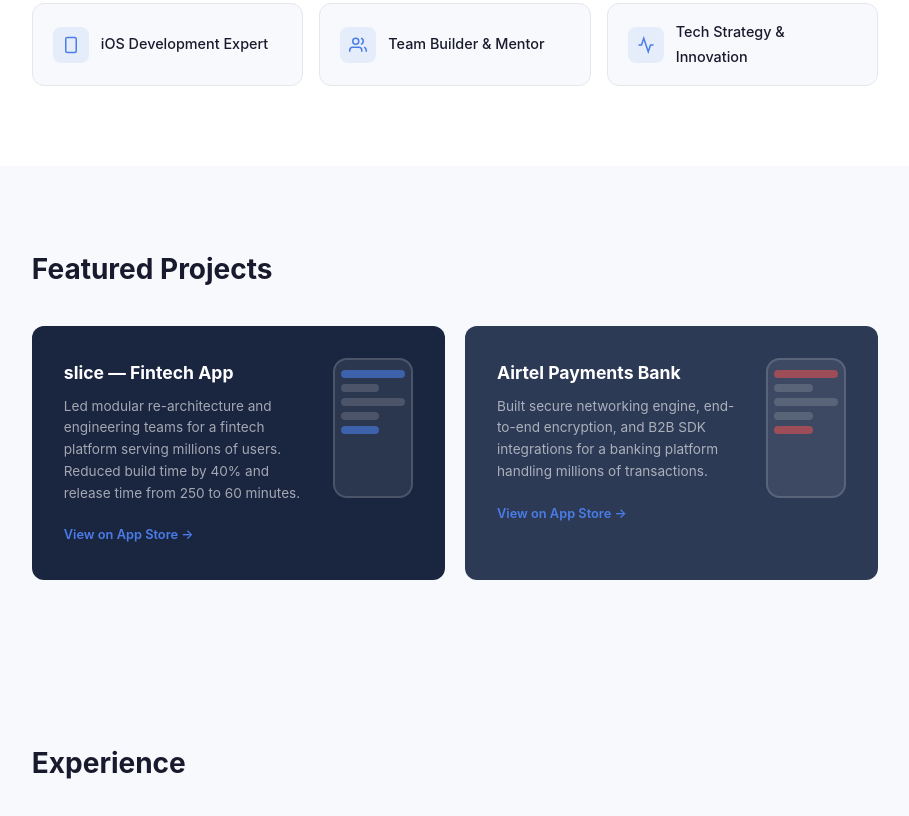
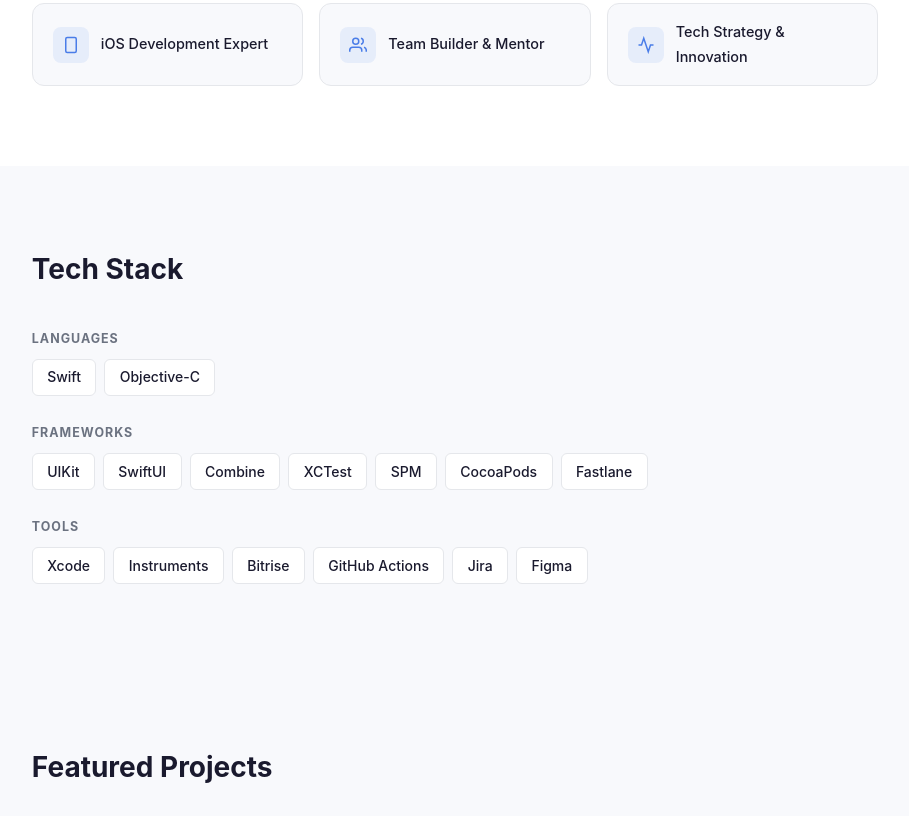
Before and after one commit to tuhinsbuddy/ts_web, a plain HTML site: page index.html in a window 1280 px wide. Shown: the part 968-1784 px from the top of the page, without its empty margins (185-1094 px from the left). Drawn offline with Linux system fonts and the light colour scheme.

Commit message:
Working on new changes.

```diff
--- a/index.html
+++ b/index.html
@@ -16,10 +16,11 @@
     <div class="nav-logo">Tuhin Samui</div>
     <ul class="nav-links">
       <li><a href="#about">About</a></li>
+      <li><a href="#skills">Skills</a></li>
       <li><a href="#projects">Projects</a></li>
       <li><a href="#experience">Experience</a></li>
       <li><a href="#opensource">Open Source</a></li>
-<li><a href="#insights">Insights</a></li>
+      <li><a href="#insights">Insights</a></li>
       <li><a href="#contact">Contact</a></li>
     </ul>
     <button class="nav-toggle" aria-label="Toggle menu">&#9776;</button>
@@ -30,7 +31,7 @@
     <div class="hero-inner">
       <div class="hero-content">
         <h1 class="hero-name">Tuhin Samui</h1>
-        <h2 class="hero-title">Senior / Lead iOS Engineer &amp; Engineering Leader</h2>
+        <h2 class="hero-title">Engineering Manager – Mobile &amp; iOS Engineer</h2>
         <p class="hero-sub">Building large-scale fintech mobile products and leading high-performance engineering teams.</p>
         <div class="hero-cta">
           <a href="#projects" class="btn btn-primary">View My Work</a>
@@ -121,6 +122,45 @@
             <svg viewBox="0 0 24 24" fill="none" stroke="currentColor" stroke-width="2"><polyline points="22 12 18 12 15 21 9 3 6 12 2 12"/></svg>
           </div>
           <span>Tech Strategy &amp; Innovation</span>
+        </div>
+      </div>
+    </div>
+  </section>
+
+  <!-- SKILLS -->
+  <section id="skills">
+    <div class="section-inner">
+      <h2 class="section-title">Tech Stack</h2>
+      <div class="skills-group">
+        <div class="skills-row">
+          <span class="skills-label">Languages</span>
+          <div class="skills-tags">
+            <span class="skill-tag">Swift</span>
+            <span class="skill-tag">Objective-C</span>
+          </div>
+        </div>
+        <div class="skills-row">
+          <span class="skills-label">Frameworks</span>
+          <div class="skills-tags">
+            <span class="skill-tag">UIKit</span>
+            <span class="skill-tag">SwiftUI</span>
+            <span class="skill-tag">Combine</span>
+            <span class="skill-tag">XCTest</span>
+            <span class="skill-tag">SPM</span>
+            <span class="skill-tag">CocoaPods</span>
+            <span class="skill-tag">Fastlane</span>
+          </div>
+        </div>
+        <div class="skills-row">
+          <span class="skills-label">Tools</span>
+          <div class="skills-tags">
+            <span class="skill-tag">Xcode</span>
+            <span class="skill-tag">Instruments</span>
+            <span class="skill-tag">Bitrise</span>
+            <span class="skill-tag">GitHub Actions</span>
+            <span class="skill-tag">Jira</span>
+            <span class="skill-tag">Figma</span>
+          </div>
         </div>
       </div>
     </div>
--- a/style.css
+++ b/style.css
@@ -282,6 +282,71 @@
 .btn-whatsapp:hover { background: #1ebe5d; transform: translateY(-1px); }
 
 .contact-btns { display: flex; gap: 1rem; justify-content: center; flex-wrap: wrap; }
+
+/* ===========================
+   HERO EMAIL
+=========================== */
+.hero-email {
+  display: inline-block;
+  margin-top: 0.75rem;
+  font-size: 0.875rem;
+  color: rgba(255,255,255,0.5);
+  transition: color 0.2s;
+}
+.hero-email:hover { color: #fff; }
+
+/* ===========================
+   SKILLS
+=========================== */
+#skills { background: var(--light); }
+
+.skills-group {
+  display: flex;
+  flex-direction: column;
+  gap: 1.25rem;
+  margin-top: 1.75rem;
+}
+
+.skills-row {
+  display: flex;
+  flex-direction: column;
+  gap: 0.6rem;
+}
+
+.skills-label {
+  font-size: 0.78rem;
+  font-weight: 700;
+  color: var(--muted);
+  text-transform: uppercase;
+  letter-spacing: 0.08em;
+  min-width: 90px;
+  padding-top: 0.4rem;
+  flex-shrink: 0;
+}
+
+.skills-tags {
+  display: flex;
+  flex-wrap: wrap;
+  gap: 0.5rem;
+  flex: 1;
+  min-width: 0;
+}
+
+.skill-tag {
+  background: var(--white);
+  border: 1px solid var(--border);
+  border-radius: 6px;
+  padding: 0.35rem 0.9rem;
+  font-size: 0.875rem;
+  font-weight: 500;
+  color: var(--text);
+  transition: border-color 0.2s, color 0.2s;
+}
+
+.skill-tag:hover {
+  border-color: var(--accent);
+  color: var(--accent);
+}
 
 /* ===========================
    SECTIONS
@@ -744,7 +809,7 @@
   .hero-photo { flex: none; width: 100%; max-width: 320px; height: 300px; }
   .hero-sub { margin-left: auto; margin-right: auto; }
 
-  .stats-bar { flex-direction: column; gap: 1.5rem; }
+.stats-bar { flex-direction: column; gap: 1.5rem; }
   .stat-item { padding: 0; }
   .stat-divider { width: 60px; height: 1px; }
 
```
